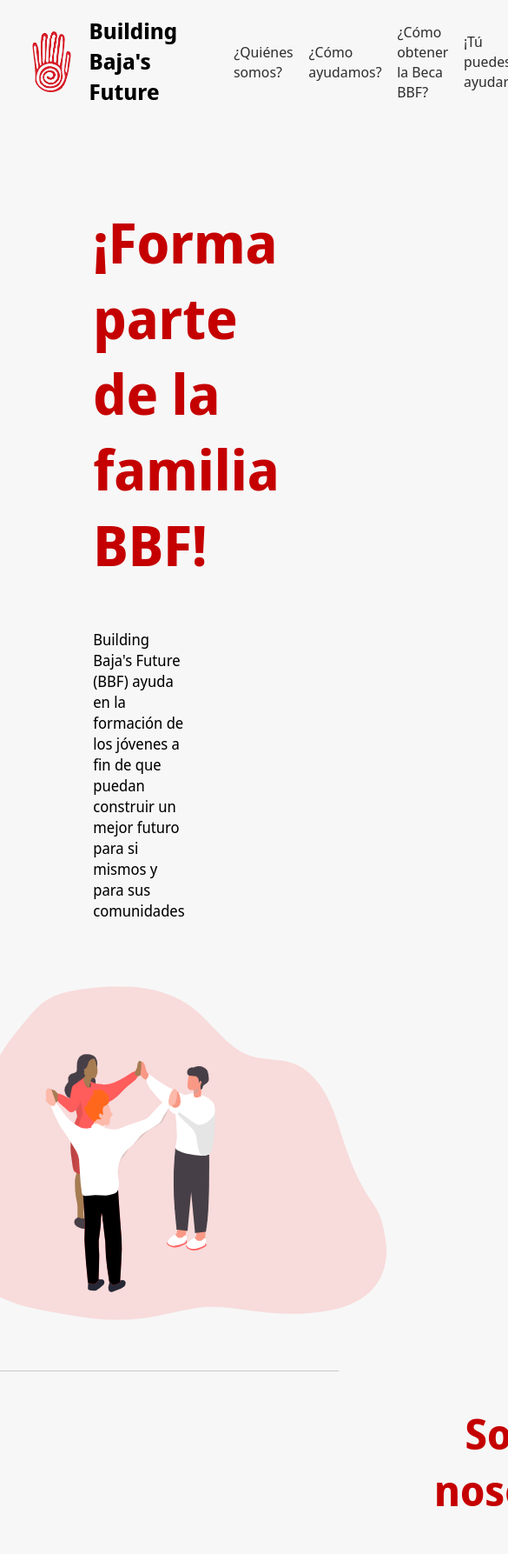
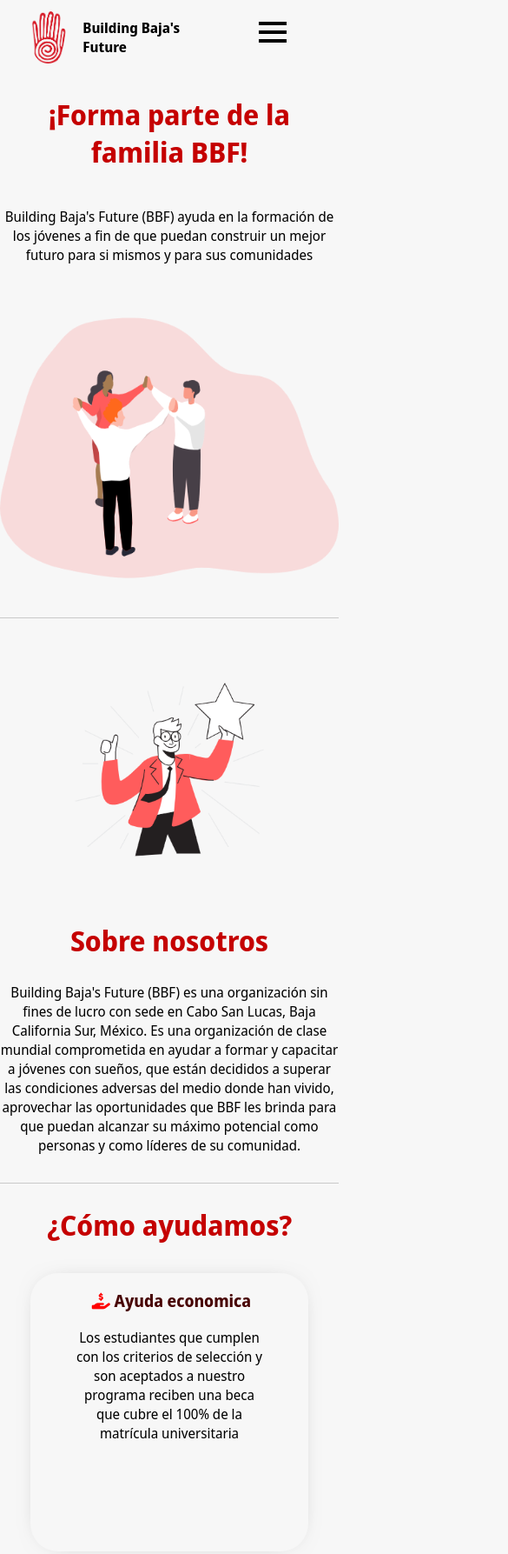
Before and after one commit to vicjuice28/BBF-Landing-Page, a plain HTML site: page index.html in a window 390 px wide. Shown: the top 1787 px of the page at 87% size, 585 px wide, since content can reach past the window. Drawn offline with Linux system fonts and the light colour scheme.

Commit message:
Responsive desing added, after elements on navbar and navbar pos fixed

```diff
--- a/index.html
+++ b/index.html
@@ -20,11 +20,14 @@
 
     <header class="header" id="HOME">
         <div class="BBF-logo">
-            <a href="https://buildingbajasfuture.org" target="_BLANK"><img src="./img/icon.png"
+            <a href="#"><img src="./img/icon.png"
                     alt="Building Baja's Future"></a>
             <h1>Building Baja's Future</h1>
         </div>
-
+        <label for="menu" class="header-label">
+            <img src="./img/menu.svg" alt="menu">
+        </label>
+        <input type="checkbox" id="menu" class="header-input">
         <ul class="header-items">
             <li><a class="Header-links" href="#QS">¿Quiénes somos?</a></li>
             <li><a class="Header-links" href="#CA">¿Cómo ayudamos?</a></li>
@@ -150,7 +153,7 @@
                 nos
                 permite otorgar becas a estudiantes que lo merecen</p>
             <div class="button">
-                <h3><a href="https://www.paypal.com/donate?token=BPzqKgLeuFOgjzRGHKEbPmS1C4Ht43qVhwaBGakvz6W7IWl4YSFrmw04GgjZmM7QWSJm1a_wejosbiru"
+                <h3><a href="https://buildingbajasfuture.org/make-donation.php"
                         target="_BLANK">Dona
                         ahora</a></h3>
             </div>
--- a/styles.css
+++ b/styles.css
@@ -1,7 +1,7 @@
 body {
     margin: auto auto;
     padding: 0 0;
-    max-width: 1420px;
+    max-width: 1400px;
     box-sizing: border-box;
     background-color: #F7F7F7;
     font-family: 'Noto Sans Display', sans-serif;
@@ -14,9 +14,11 @@ html {
 h2 {
     font-weight: 600;
 }
-a{
+
+a {
     color: #313131
 }
+
 a:visited {
     color: #313131
 }
@@ -32,9 +34,13 @@ a:visited {
     background-color: #F7F7F7;
     margin: auto auto;
     justify-content: space-between;
-
     align-items: center;
     width: 98%;
+    height: 85px;
+    position: fixed;
+    top: 0;
+    left: 0;
+    right: 0;
 }
 
 .header img {
@@ -63,14 +69,44 @@ a:visited {
 .Header-links {
     display: flex;
     justify-content: space-evenly;
+    flex-direction: column;
     text-decoration: none;
     font-size: 1.05rem;
     margin: 0.3rem;
     padding: 0.25rem;
+    --clippy: polygon(0 0, 0 0, 0 100%, 0 100%);
+    ;
+
+
 }
 
+.Header-links::after {
+    display: block;
+    content: "";
+    background-color: rgb(255, 24, 24);
+    width: 90%;
+    align-items: center;
+    margin-top: 3px;
+    height: 3px;
+    clip-path: var(--clippy);
+    transition: clip-path .4s;
+
+}
+
+/* Para responsive */
+
 .Header-links:hover {
-    color: rgb(255, 24, 24);
+    --clippy: polygon(0 0, 100% 0, 100% 100%, 0 100%);
+}
+
+.header-label,
+.header-input {
+    display: none;
+}
+
+.header-input:checked+.header-items {
+    background: #ff5d5d;
+
 }
 
 /* Seccion de inicio */
@@ -80,7 +116,7 @@ a:visited {
     flex-wrap: wrap;
     justify-content: center;
     width: 100%;
-    margin-top: 2.5rem;
+    margin-top: 5.2rem;
     align-items: center;
     /* background-color: rgba(229, 255, 0, 0.527); */
 }
@@ -88,11 +124,12 @@ a:visited {
 .HOME img {
     display: flex;
     align-items: center;
+
 }
 
 .homeText {
     justify-content: left;
-    width: 45%;
+    width: 42%;
 
 }
 
@@ -147,16 +184,17 @@ a:visited {
 .container_cards {
     display: flex;
     flex-wrap: wrap;
+    justify-content: center;
     margin: auto auto;
     margin-bottom: 4rem;
-
+    /* background-color: red; */
 }
 
 .cards {
     box-shadow: 0 0 1.875rem -1.25rem #707070;
     /* background-color: rgba(140, 0, 255, 0.425); */
     height: 20rem;
-    align-items: center;
+    align-items:center;
     flex-grow: 1;
     border-radius: 10%;
     margin: 0.5rem .5rem;
@@ -181,6 +219,7 @@ a:visited {
     text-align: center;
 }
 
+/* Seccion estudiantes ayudados */
 
 .students {
     display: flex;
@@ -206,6 +245,7 @@ a:visited {
 
 .howGet {
     margin-bottom: 4rem;
+    justify-content: center;
 }
 
 .howGet h2 {
@@ -214,6 +254,7 @@ a:visited {
     text-align: center;
 }
 
+/* Seccion tu ayudas */
 
 .Youhelp {
     display: flex;
@@ -263,6 +304,272 @@ a:visited {
     background-color: rgb(206, 48, 48);
 }
 
-.footer h5{
+.footer h5 {
     text-align: center;
 }
+
+/* ----------------------------------------------------------------------------------------------------------------------------------------- */
+
+/* Responsive design Media queries */
+
+@media only screen and (max-width:1100px) {
+    /* Navbar */
+    .header-label{
+        display: block;
+        cursor: pointer;
+    }
+    .header-items li a {
+        font-size: 1.5rem;
+        color: #FFFF;
+        text-shadow: #313131 1px 1.5px;
+    }
+    .header-items{
+        position: fixed;
+        top: 65px;
+        bottom: 0;
+        width: 100%;
+        left: 0;
+        right: 0;
+        justify-content: space-evenly;
+        flex-direction: column;
+        clip-path: circle(0 at center);
+        transition: all .4s ease-out;
+    }
+
+    .Header-links::after {
+        background-color: rgb(235, 235, 235);
+
+
+    }
+
+
+    .header-input:checked+.header-items {
+        clip-path: circle(100% at center);
+    }
+
+    .header img{
+        height: 60px;
+    }
+    .BBF-logo {
+        font-size: .6rem;
+    }
+
+    .Header-links{
+    font-size: .8rem;
+    }
+
+
+    /* Seccion Home */
+    .HOME img {
+        width: 400px;
+
+    }
+
+    .homeText p {
+        font-size: 1rem;
+    }
+
+    .homeText h2 {
+        font-size: 3rem;
+    }
+
+    /* Seccion sobre nosotros */
+    .Whoarewe img{
+        width: 45%;
+    }
+    .whoareText h2 {
+        /* background-color: aquamarine; */
+        font-size: 2rem;
+    }
+
+    .whoareText p {
+        font-size: 1rem;
+    }
+
+    /* Seccion como ayudamos */
+
+    .howhelp h2 {
+        font-size: 2.5rem;
+    }
+
+
+    /* Seccion estudiantes ayudados */
+
+    .students img{
+        width: 42%;
+    }
+    .studentText h2 {
+        font-size: 6rem;
+    }
+
+
+    /* Seccion como conseguir */
+
+    .howGet h2 {
+        font-size: 2.5rem;
+    }
+
+    /* Seccion donaciones */
+
+    .youText h2 {
+        font-size: 3rem;
+    }
+
+    .youText p {
+        font-size: 1rem;
+    }
+
+    .Youhelp img{
+        width: 45%;
+    }
+    .button {
+        margin-top: 1rem;
+        width: 6.5rem;
+        text-align: center;
+        border-radius: 1.8rem;
+        background-color: rgb(255, 55, 55);
+        font-size: .8rem;
+    }
+}
+
+
+@media  only screen and (max-width:700px) {
+    /* Navbar */
+
+    .BBF-logo {
+        font-size: .5rem;
+    }
+
+    .header-items li a {
+        font-size: 1.2rem;
+        text-align: center;
+        justify-content: center;
+        color: #FFFF;
+        text-shadow: #313131 1px 1.5px;
+    }
+    /* Seccion Home */
+
+      .HOME {
+        display: flex;
+        flex-wrap: wrap;
+        justify-content: center;
+        width: 100%;
+        margin-top: 5.2rem;
+        align-items: center;
+        /* background-color: rgba(229, 255, 0, 0.527); */
+    }
+
+    .homeText{
+        display: flex;
+        flex-direction: column;
+        width: 100%;
+        align-items: center;
+        justify-content: center;
+    }
+
+      .HOME img {
+        min-width: 350px;
+
+    }
+
+    .homeText p {
+        font-size: 1rem;
+        width: 100%;
+        text-align: center;
+    }
+
+    .homeText h2 {
+        font-size: 2rem;
+        text-align: center;
+    }
+
+    .Whoarewe{
+        flex-direction: column;
+        margin-bottom: 2rem;
+    }
+    /* Seccion sobre nosotros */
+
+    .Whoarewe img{
+        min-width: 350px;
+        margin-bottom: 0;
+    }
+    .whoareText h2 {
+        margin-top: 0;
+        /* background-color: aquamarine; */
+    }
+
+    .whoareText p {
+        font-size: 1rem;
+        text-align: center;
+        width: 100%;
+    }
+
+    /* Seccion como ayudamos */
+
+    .howhelp h2 {
+        font-size: 2rem;
+    }
+
+
+    /* Seccion estudiantes ayudados */
+    .students{
+        flex-direction: column;
+        align-items: center;
+    }
+    .students img{
+        min-width: 300px;
+    }
+    .studentText{
+        width: 100%;
+    }
+    .studentText h2 {
+        font-size: 4rem;
+        margin-top: 0;
+    }
+    .studentText p{
+        font-size: 1.3rem;
+        margin: 5px 0 15px;
+    }
+
+
+    /* Seccion como conseguir */
+
+    .howGet h2 {
+        font-size: 2rem;
+    }
+
+    /* Seccion donaciones */
+
+    .Youhelp{
+        flex-direction: column-reverse;
+    }
+
+    .Youhelp img{
+        min-width: 350px;
+    }
+    .youText{
+        width: 100%;
+    }
+    .youText h2 {
+        font-size: 2.8rem;
+        margin: 0 0 1rem;
+    }
+
+    .youText p {
+        font-size: 1rem;
+        width: 100%;
+    }
+
+    .Youhelp img{
+        width: 45%;
+    }
+    .button {
+        margin-top: 1.5rem;
+        width: 6.5rem;
+        text-align: center;
+        border-radius: 1.8rem;
+        background-color: rgb(255, 55, 55);
+        font-size: .8rem;
+    }
+
+}
```
Also changed, not shown: img/menu.svg (added).
